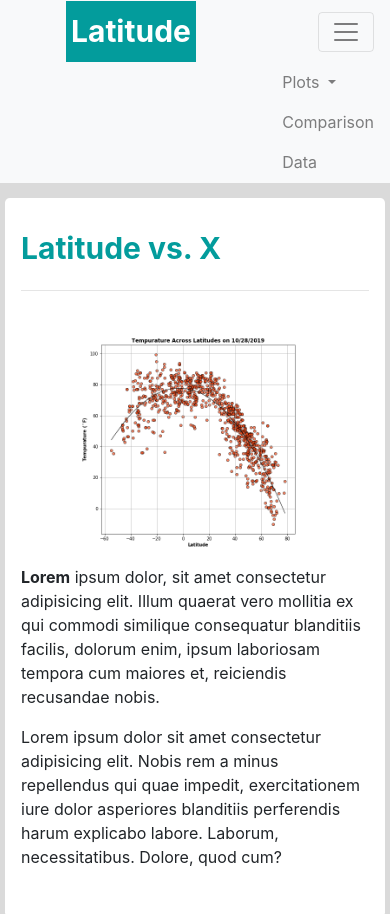
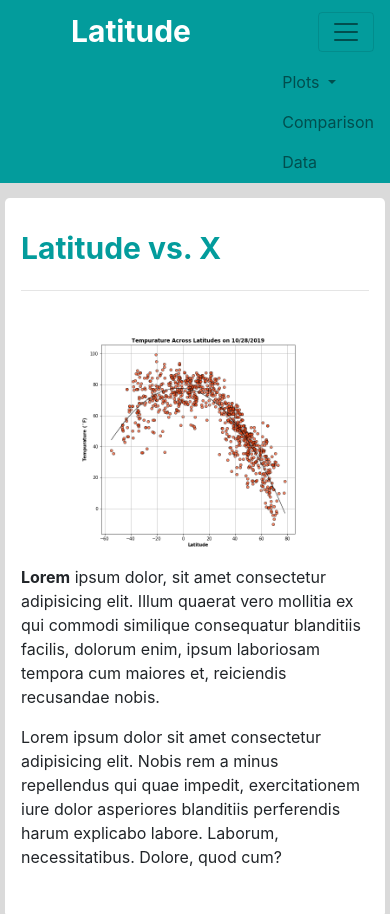
Before and after one commit to TheFoodForest/Web-Design-Challenge, a plain HTML site: page index.html in a window 390 px wide. Shown: the top 914 px of the page. Drawn offline with nearby package versions, Linux system fonts and the light colour scheme.

Commit message:
media query working on home page

```diff
--- a/index.html
+++ b/index.html
@@ -2,6 +2,7 @@
 <html lang="en">
 <head>
     <meta charset="UTF-8">
+    <meta name="viewport" content="width=device-width, initial-scale=1.0">
     <meta http-equiv="X-UA-Compatible" content="ie=edge">
     <title>Latitude</title>
     <link rel="stylesheet" href="https://stackpath.bootstrapcdn.com/bootstrap/4.4.1/css/bootstrap.min.css" integrity="sha384-Vkoo8x4CGsO3+Hhxv8T/Q5PaXtkKtu6ug5TOeNV6gBiFeWPGFN9MuhOf23Q9Ifjh" crossorigin="anonymous">
@@ -11,7 +12,7 @@
 <!-- Header Navbar for first row-->
 <div class="row">
     <div class="col-lg-12 col-md-12 col-sm-12">
-        <nav class="navbar navbar-expand-lg navbar-light bg-light" style="padding-top: 1px; padding-bottom: 1px;">
+        <nav class="navbar navbar-expand-lg navbar-light top-nav">
             <a class="navbar-brand" href="index.html"><strong id="header-title">Latitude</strong></a>
             <button class="navbar-toggler" type="button" data-toggle="collapse" data-target="#navbarNavDropdown" aria-controls="navbarNavDropdown" aria-expanded="false" aria-label="Toggle navigation">
               <span class="navbar-toggler-icon"></span>
--- a/style.css
+++ b/style.css
@@ -75,12 +75,23 @@ div.col-sm-12 div.jumbotron{
     position: relative;
     bottom: 0;
 }
-
-@media(max-width:500px){
-    .navbar {
+/* Not Sure why this media query isnt working
+if the below ".top-nav" part is commented it out
+then the media query works, but then it doesnt have
+full screen format*/
+@media screen and (max-width : 600px) {
+   div div nav.top-nav  {
         background-color: rgb(3, 156, 156);
+        padding-top: 1px; padding-bottom: 1px;
     }
 }
+
+
+.top-nav{
+    background-color:#f8f9fa;
+    padding-top: 1px; padding-bottom: 1px;
+}
+
 
 .selected-image{
     border: 2px solid rgb(3, 156, 156);
```
Also changed, not shown: data.html (+14 -0 lines).
